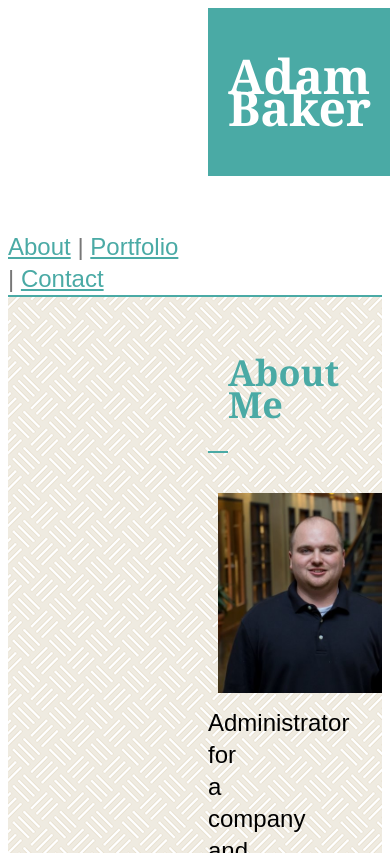
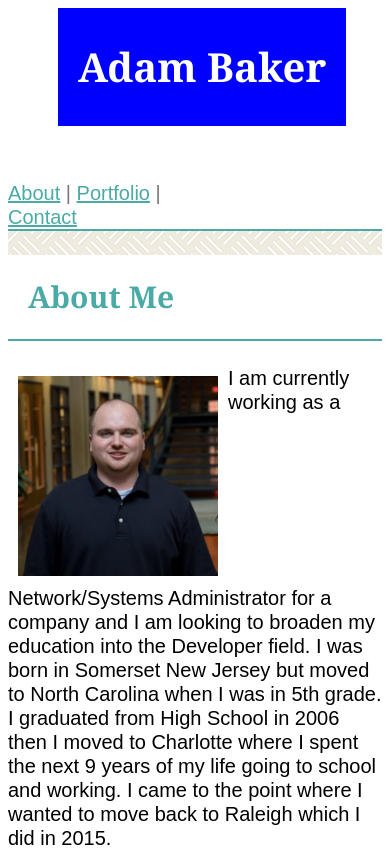
Before and after one commit to bakeradam07/Responsive-Portfolio, a plain HTML site: page index.html in a window 390 px wide. Shown: the top 853 px of the page. Drawn offline with Linux system fonts and the light colour scheme.

Commit message:
initial commit with media queries

```diff
--- a/Assets/Css/style.css
+++ b/Assets/Css/style.css
@@ -126,3 +126,74 @@ input[type=text], select, textarea {
     background-color: white;
     padding: 20px;
   }
+
+  /*---Media Queries --*/
+@media (max-width: 992px) {
+    header {
+        float: left;
+        background: red;
+        padding: 20px;
+        color: #ffffff;
+        margin-left: 50px;
+        box-sizing: border-box;
+        width: -30px;
+    }
+    nav {
+        padding-top: 55px;
+        float: left;
+        /* margin-right: 200px; */
+        overflow: auto;
+    }
+    .about{
+        width: 50%;
+        box-sizing: border-box;
+        background-color: white;
+        margin-left: 200px;
+        margin-right: 200px;
+    }
+}
+@media (max-width: 768px) {
+    header {
+        float: left;
+        background: blue;
+        padding: 20px;
+        color: #ffffff;
+        margin-left: 50px;
+        box-sizing: border-box;
+        width: -30px;
+    }
+    nav {
+        padding-top: 55px;
+        float: left;
+        /* margin-right: 200px; */
+        overflow: auto;
+    }
+    .about{
+        width: 50%;
+        box-sizing: border-box;
+        background-color: white;
+        margin-left: 200px;
+        margin-right: 200px;
+    }
+
+
+}
+@media (max-width: 576px) {
+    body {
+        font-size: 20px;
+        font-family: Arial, Helvetica, sans-serif;
+        line-height: 24px;
+        color: #777777;
+        /* min-height: 100%; */
+        position: relative;
+        padding-bottom: [footer-height]
+      }
+      .about{
+        width: 100%;
+        /* box-sizing: border-box; */
+        background-color: white;
+        margin-left: 0px;
+
+    }
+
+}
```
